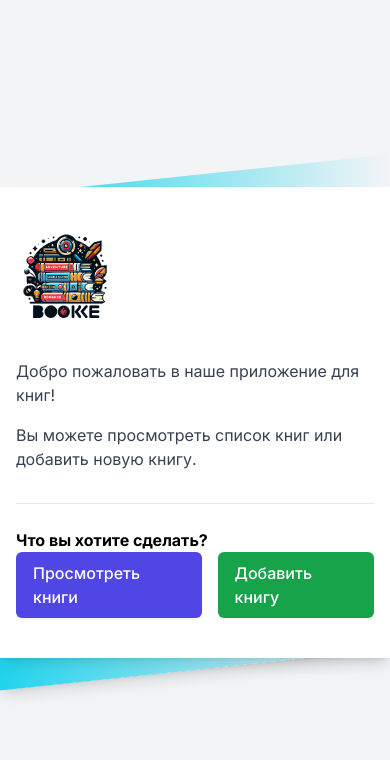
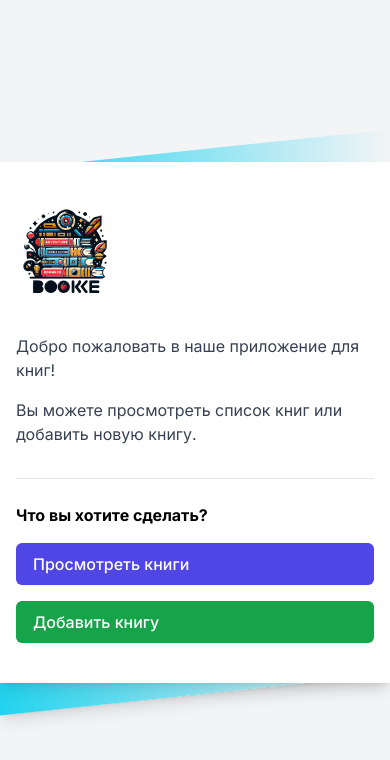
Before and after one commit to Rus7Iv/library-app, a Next.js app in the folder frontend/: page / in a window 390 px wide. Shown: the top 760 px of the page. Built offline with nearby package versions, Linux system fonts and the light colour scheme.

Commit message:
frontend | added mobile styles in main page

```diff
--- a/frontend/src/app/page.tsx
+++ b/frontend/src/app/page.tsx
@@ -16,10 +16,10 @@ export default function Home() {
                 <p>Добро пожаловать в наше приложение для книг!</p>
                 <p>Вы можете просмотреть список книг или добавить новую книгу.</p>
               </div>
-              <div className="pt-6 text-base leading-6 font-bold sm:text-lg sm:leading-7">
+              <div className="pt-6 text-base leading-6 space-y-4 font-bold sm:text-lg sm:leading-7">
                 <p>Что вы хотите сделать?</p>
-                <div className="flex space-x-4">
-                  <Link href="/books" className="inline-flex items-center px-4 py-2 border border-transparent text-base font-medium rounded-md shadow-sm text-white bg-indigo-600 hover:bg-indigo-700">
+                <div className="flex sm:flex-row flex-col justify-between">
+                  <Link href="/books" className="inline-flex items-center px-4 py-2 border border-transparent text-base font-medium rounded-md shadow-sm text-white bg-indigo-600 hover:bg-indigo-700 mb-4 sm:mb-0">
                       Просмотреть книги
                   </Link>
                   <Link href="/books/create" className="inline-flex items-center px-4 py-2 border border-transparent text-base font-medium rounded-md shadow-sm text-white bg-green-600 hover:bg-green-700">
```
